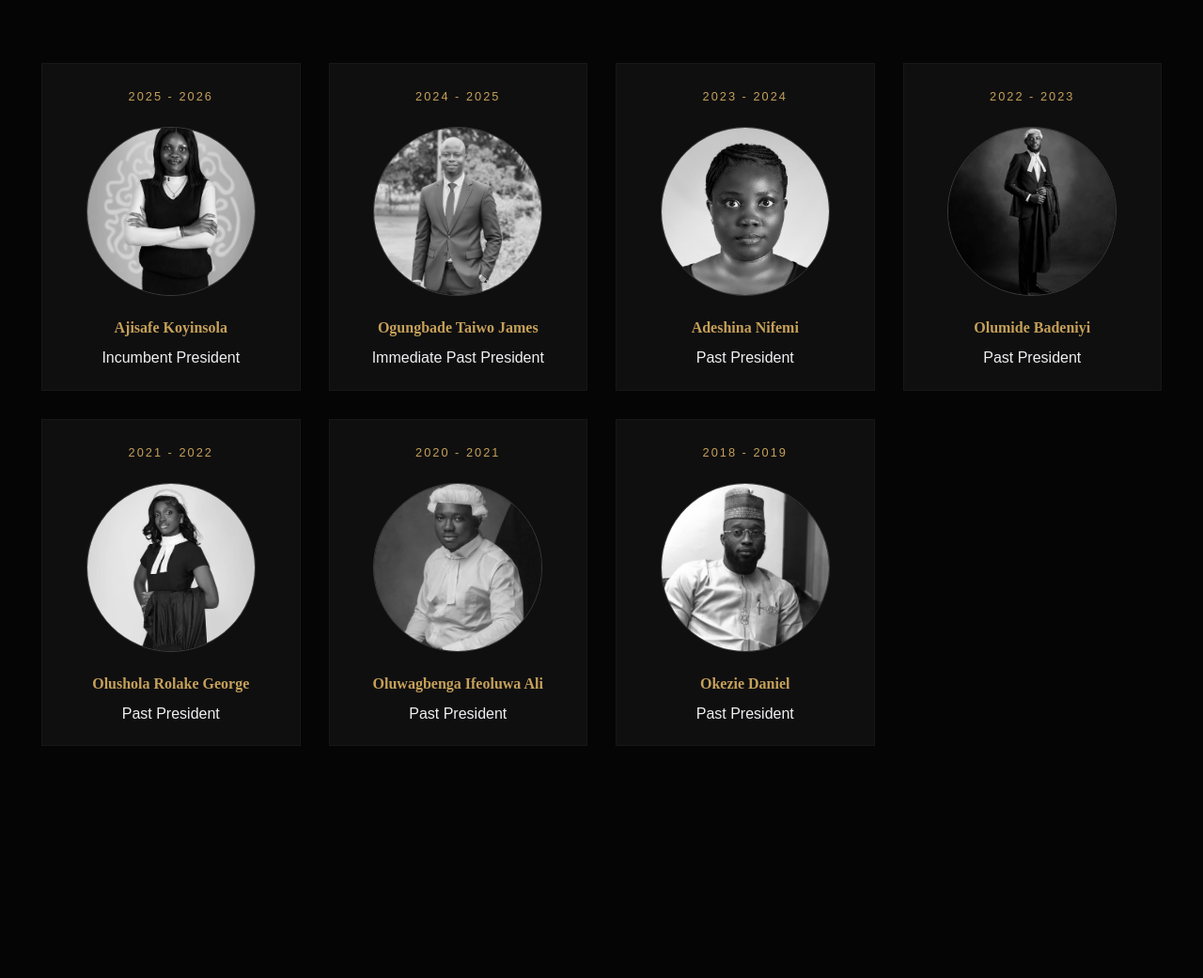
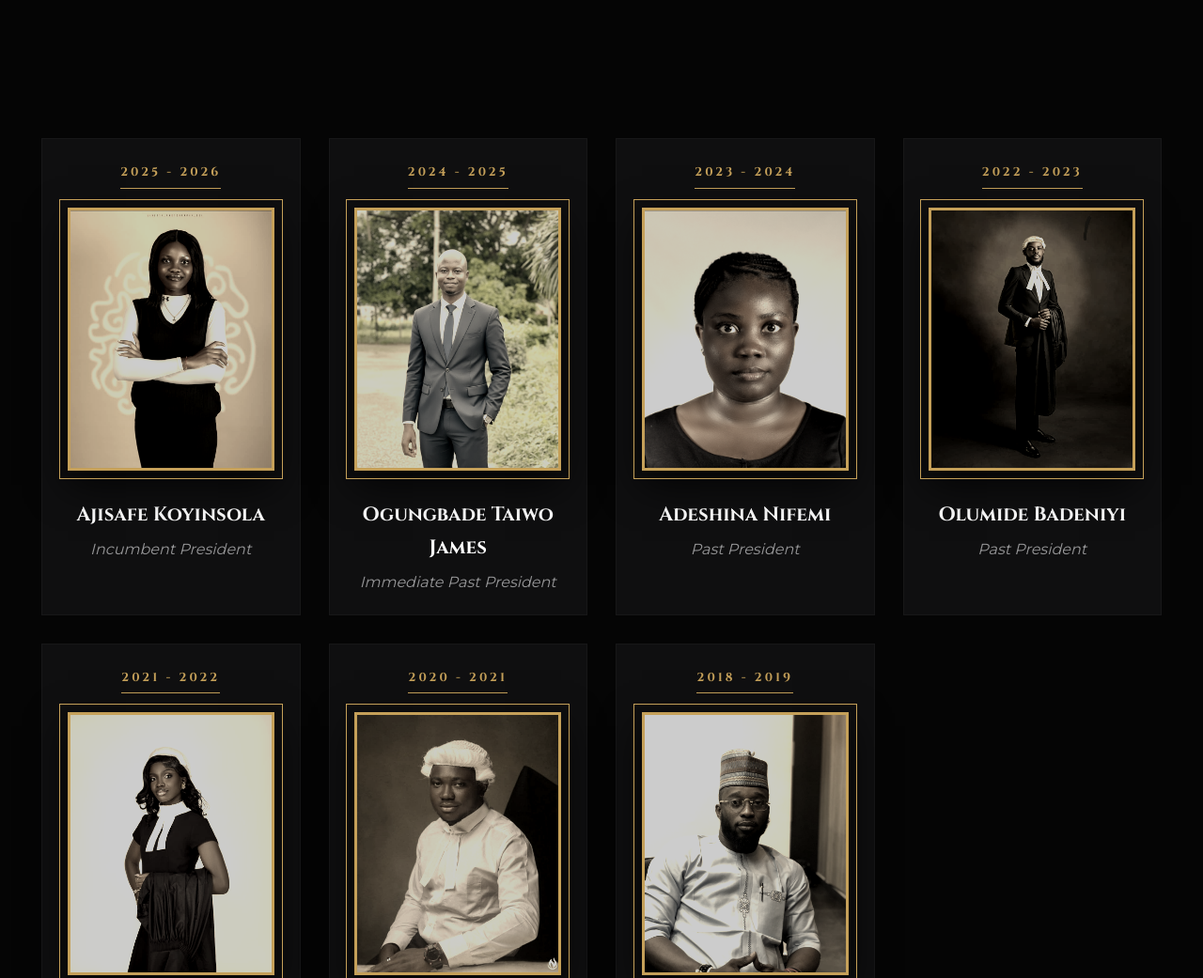
Before and after one commit to Pajames123/CLASFONAAUA, a website: page hall-of-fame.html in a window 1280 px wide. Shown: the part 477-1518 px from the top of the page at 94% size. Before the commit the page ends 1371 px from the top, so only its background shows below. Drawn offline with Linux system fonts and the light colour scheme; a web font is replaced by a local one.

Commit message:
hall of fame

```diff
--- a/hall-of-fame.html
+++ b/hall-of-fame.html
@@ -2,62 +2,136 @@
 <html lang="en">
 <head>
     <meta charset="UTF-8">
+    <meta name="viewport" content="width=device-width, initial-scale=1.0">
     <title>Scroll of Honor | CLASFON AAUA</title>
+    <link rel="manifest" href="/manifest.json">
+    <meta name="theme-color" content="#c5a059">
+    <link rel="apple-touch-icon" href="/logo_192.png">
+
     <link rel="stylesheet" href="/style.css">
+    <link href="https://fonts.googleapis.com/css2?family=Cinzel:wght@700&family=Playfair+Display:ital,wght@0,400;1,400&family=Montserrat:wght@400;600&display=swap" rel="stylesheet">
+
+    <style>
+        /* --- HALL OF FAME SPECIFIC STYLES --- */
+
+        /* 1. ARCHAIC PORTRAIT FRAME */
+        .fame-frame {
+            width: 220px;
+            height: 280px; /* Portrait Ratio */
+            margin: 0 auto 30px;
+            position: relative;
+            border: 3px solid var(--gold); /* Inner Frame */
+            outline: 1px solid var(--gold); /* Outer Frame */
+            outline-offset: 8px; /* Spacing between frames */
+            overflow: hidden;
+            transition: all 0.5s ease;
+            box-shadow: 0 15px 40px rgba(0,0,0,0.8);
+            background: #000;
+        }
+
+        /* 2. VINTAGE IMAGE FILTER */
+        .fame-frame img {
+            width: 100%;
+            height: 100%;
+            object-fit: cover;
+            /* The Archaic Vibe: Sepia + High Contrast + Dimmed */
+            filter: sepia(0.7) grayscale(0.4) contrast(1.2) brightness(0.8);
+            transition: transform 0.8s ease, filter 0.5s ease;
+        }
+
+        /* 3. HOVER EFFECT: "BRING TO LIFE" */
+        .leader-box:hover .fame-frame {
+            outline-offset: 12px; /* Frame expands */
+            border-color: var(--gold-bright);
+            box-shadow: 0 0 25px rgba(197, 160, 89, 0.4);
+        }
+
+        .leader-box:hover .fame-frame img {
+            transform: scale(1.1); /* Gentle Zoom */
+            filter: sepia(0) grayscale(0) contrast(1) brightness(1); /* Restore Color */
+        }
+
+        /* Typography Refinement */
+        .leader-box h3 { font-family: 'Cinzel', serif; font-size: 1.3rem; margin-bottom: 5px; color: #fff; }
+        .tenure-badge { display: inline-block; border-bottom: 1px solid var(--gold); padding-bottom: 5px; margin-bottom: 20px; color: var(--gold); font-family: 'Cinzel'; letter-spacing: 3px; font-size: 0.8rem; }
+    </style>
 </head>
 <body style="background:#050505;">
+
     <nav class="institutional-nav">
         <div class="container nav-flex">
-            <a href="/" class="logo-main">SCROLL OF WITNESSES</a>
-            <a href="/" class="nav-cta">Return to Portal</a>
+            <a href="/index.html" class="logo-main">THE SCROLL OF WITNESSES</a>
+            <a href="/index.html" class="nav-cta">RETURN TO PORTAL</a>
         </div>
     </nav>
-    <header class="hero" style="height:40vh; margin-top:0;">
+
+    <header class="hero" style="height:50vh; margin-top:0; background: linear-gradient(to bottom, rgba(5,5,5,0.3), #050505), url('/background1.jpg'); background-size: cover; background-position: center;">
         <div class="hero-content">
-            <h1 class="hero-main-title" style="font-size:3rem;">HALL OF FAME</h1>
-            <p class="hero-motto">"Compassed about with so great a cloud of witnesses"</p>
+            <h1 class="hero-main-title" style="font-size:3.5rem; text-shadow: 0 10px 30px #000;">HALL OF FAME</h1>
+            <p class="hero-motto" style="color: #ccc;">"Being compassed about with so great a cloud of witnesses"</p>
         </div>
     </header>
+
     <section class="section-padding">
         <div class="container">
             <div class="sophisticated-grid">
+
                 <div class="leader-box">
-                    <span class="gold" style="font-size:0.8rem; letter-spacing:2px;">2025 - 2026</span>
-                    <div class="leader-img-wrap" style="border-radius:50%; width:180px; height:180px; margin:20px auto;"><img src="/president.jpg"></div>
-                    <h3>Ajisafe Koyinsola</h3><p>Incumbent President</p>
+                    <span class="tenure-badge">2025 - 2026</span>
+                    <div class="fame-frame"><img src="/president.jpg" alt="President"></div>
+                    <h3>Ajisafe Koyinsola</h3>
+                    <p style="opacity:0.6; font-style:italic;">Incumbent President</p>
                 </div>
+
                 <div class="leader-box">
-                    <span class="gold" style="font-size:0.8rem; letter-spacing:2px;">2024 - 2025</span>
-                    <div class="leader-img-wrap" style="border-radius:50%; width:180px; height:180px; margin:20px auto;"><img src="/pres_24.jpg"></div>
-                    <h3>Ogungbade Taiwo James</h3><p>Immediate Past President</p>
+                    <span class="tenure-badge">2024 - 2025</span>
+                    <div class="fame-frame"><img src="/pres_24.jpg" alt="Past President"></div>
+                    <h3>Ogungbade Taiwo James</h3>
+                    <p style="opacity:0.6; font-style:italic;">Immediate Past President</p>
                 </div>
+
                 <div class="leader-box">
-                    <span class="gold" style="font-size:0.8rem; letter-spacing:2px;">2023 - 2024</span>
-                    <div class="leader-img-wrap" style="border-radius:50%; width:180px; height:180px; margin:20px auto;"><img src="/pres_23.jpg"></div>
-                    <h3>Adeshina Nifemi</h3><p>Past President</p>
+                    <span class="tenure-badge">2023 - 2024</span>
+                    <div class="fame-frame"><img src="/pres_23.jpg" alt="Past President"></div>
+                    <h3>Adeshina Nifemi</h3>
+                    <p style="opacity:0.6; font-style:italic;">Past President</p>
                 </div>
+
                 <div class="leader-box">
-                    <span class="gold" style="font-size:0.8rem; letter-spacing:2px;">2022 - 2023</span>
-                    <div class="leader-img-wrap" style="border-radius:50%; width:180px; height:180px; margin:20px auto;"><img src="/pres_22.jpg"></div>
-                    <h3>Olumide Badeniyi</h3><p>Past President</p>
+                    <span class="tenure-badge">2022 - 2023</span>
+                    <div class="fame-frame"><img src="/pres_22.jpg" alt="Past President"></div>
+                    <h3>Olumide Badeniyi</h3>
+                    <p style="opacity:0.6; font-style:italic;">Past President</p>
                 </div>
+
                 <div class="leader-box">
-                    <span class="gold" style="font-size:0.8rem; letter-spacing:2px;">2021 - 2022</span>
-                    <div class="leader-img-wrap" style="border-radius:50%; width:180px; height:180px; margin:20px auto;"><img src="/pres_21.jpg"></div>
-                    <h3>Olushola Rolake George</h3><p>Past President</p>
+                    <span class="tenure-badge">2021 - 2022</span>
+                    <div class="fame-frame"><img src="/pres_21.jpg" alt="Past President"></div>
+                    <h3>Olushola Rolake George</h3>
+                    <p style="opacity:0.6; font-style:italic;">Past President</p>
                 </div>
+
                 <div class="leader-box">
-                    <span class="gold" style="font-size:0.8rem; letter-spacing:2px;">2020 - 2021</span>
-                    <div class="leader-img-wrap" style="border-radius:50%; width:180px; height:180px; margin:20px auto;"><img src="/pres_20.jpg"></div>
-                    <h3>Oluwagbenga Ifeoluwa Ali</h3><p>Past President</p>
+                    <span class="tenure-badge">2020 - 2021</span>
+                    <div class="fame-frame"><img src="/pres_20.jpg" alt="Past President"></div>
+                    <h3>Oluwagbenga Ifeoluwa Ali</h3>
+                    <p style="opacity:0.6; font-style:italic;">Past President</p>
                 </div>
+
                 <div class="leader-box">
-                    <span class="gold" style="font-size:0.8rem; letter-spacing:2px;">2018 - 2019</span>
-                    <div class="leader-img-wrap" style="border-radius:50%; width:180px; height:180px; margin:20px auto;"><img src="/pres_18.jpg"></div>
-                    <h3>Okezie Daniel</h3><p>Past President</p>
+                    <span class="tenure-badge">2018 - 2019</span>
+                    <div class="fame-frame"><img src="/pres_18.jpg" alt="Past President"></div>
+                    <h3>Okezie Daniel</h3>
+                    <p style="opacity:0.6; font-style:italic;">Past President</p>
                 </div>
+
             </div>
         </div>
     </section>
+
+    <footer style="text-align:center; padding:50px 0; border-top:1px solid rgba(197, 160, 89, 0.2); color:#555; font-size:0.7rem; letter-spacing:2px; text-transform:uppercase;">
+        Established Upon the Advocate &copy; 2026
+    </footer>
+
 </body>
 </html>
```
